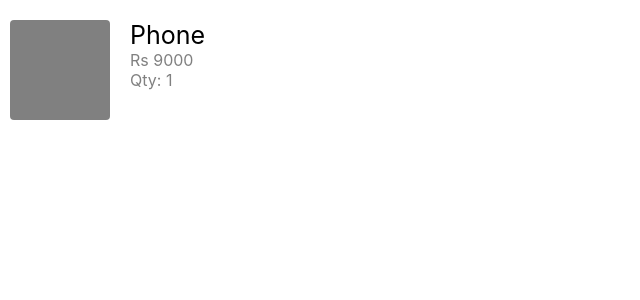
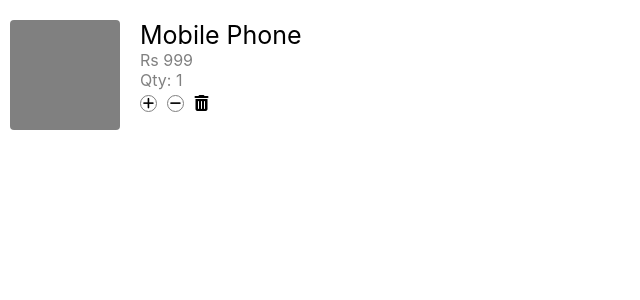
Before and after one commit to dhwanisarokar/cart, a React (Create React App) app: page / in a window 1280 px wide. Shown: the top 300 px of the page, without its empty margins (0-640 px from the left). Built offline with nearby package versions, Linux system fonts and the light colour scheme; the HTML template or start-up script is replaced by a standard one.

Commit message:
add nore style to CartItem

```diff
--- a/public/index.html
+++ b/public/index.html
@@ -10,6 +10,7 @@
       content="Web site created using create-react-app"
     />
     <link rel="apple-touch-icon" href="%PUBLIC_URL%/logo192.png" />
+    <script src="https://kit.fontawesome.com/a945fba9b9.js" crossorigin="anonymous"></script>
     <!--
       manifest.json provides metadata used when your web app is installed on a
       user's mobile device or desktop. See https://developers.google.com/web/fundamentals/web-app-manifest/
--- a/src/CartItem.js
+++ b/src/CartItem.js
@@ -1,18 +1,31 @@
 import React from "react";
 
-class CartItem extends React.Component{
-    render(){
+class CartItem extends React.Component {
+    constructor (){
+        super(); // this is used to call parent class constructor
+        this.state = {
+            price: 999,
+            title: "Mobile Phone",
+            qty: 1,
+            img: ''
+        }
+    }
+    render() {
+        const { price, title, qty} = this.state;
         return (
             <div className="cart-item">
                 <div className="left-block" style={styles.image}>
-                    <img alt=""/>
+                    <img alt="" />
                 </div>
                 <div className="right-block">
-                    <div style={{fontSize: 25}}>Phone</div>
-                    <div style={{color: 'grey'}}>Rs 9000 </div>
-                    <div style={{color: 'grey'}}>Qty: 1</div>
+                    <div style={{ fontSize: 25 }}>{title}</div>
+                    <div style={{ color: 'grey' }}>Rs {price} </div>
+                    <div style={{ color: 'grey' }}>Qty: {qty}</div>
                     <div className="cart-item-actions">
                         {/* Buttons */}
+                        <i className="actions-icons fa-solid fa-plus"></i>
+                        <i className="actions-icons fa-solid fa-minus"></i>
+                        <i className="actions-icons fas fa-trash-alt"></i>
                     </div>
                 </div>
             </div>
@@ -22,8 +35,8 @@ class CartItem extends React.Component{
 
 const styles = {
     image: {
-        height: 100,
-        width: 100,
+        height: 110,
+        width: 110,
         borderRadius: 4,
         background: 'gray'
     }
--- a/src/index.css
+++ b/src/index.css
@@ -15,11 +15,25 @@ body {
 .cart-item .right-block{
   padding: 0 20px;
 }
-
-.cart-item-actions{
-  margin-top: 0 20px;
+.cart-item-actions {
+  margin-top: 5px;
+  font-size: small;
+  display: inline-flex;
 }
-
+.cart-item-actions i{
+  width: 15px;
+  height: 15px;
+  display: grid;
+  place-items: center;
+  border: 1px solid grey;
+  border-radius: 100%;
+}
+.cart-item-actions .fas{
+  font-size: medium;
+  display: grid;
+  place-items: center;
+  border: none;
+}
 .actions-icons {
   height: 25px;
   width: 25px;
```
